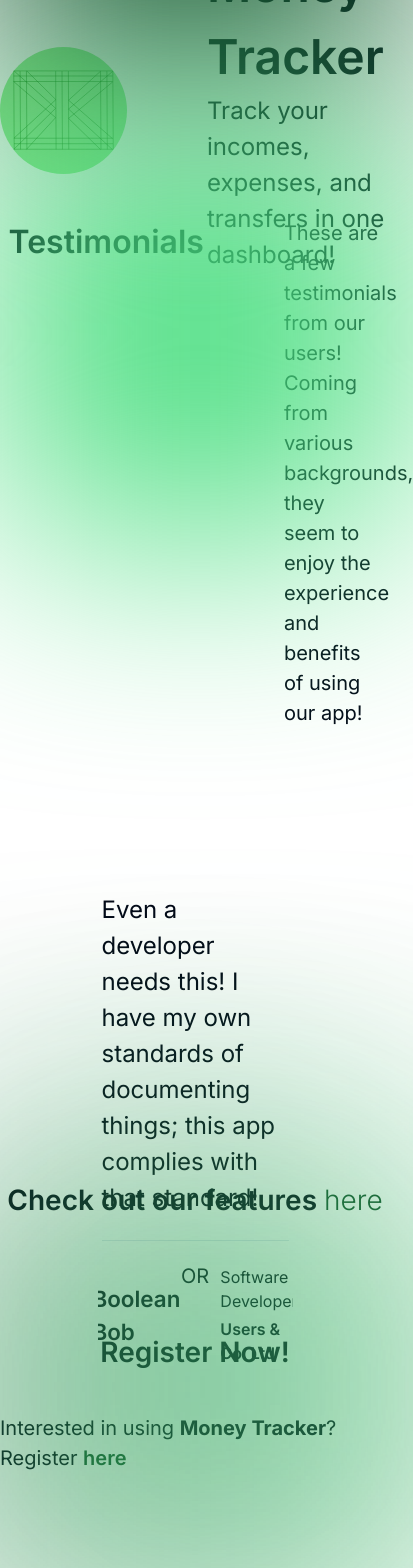
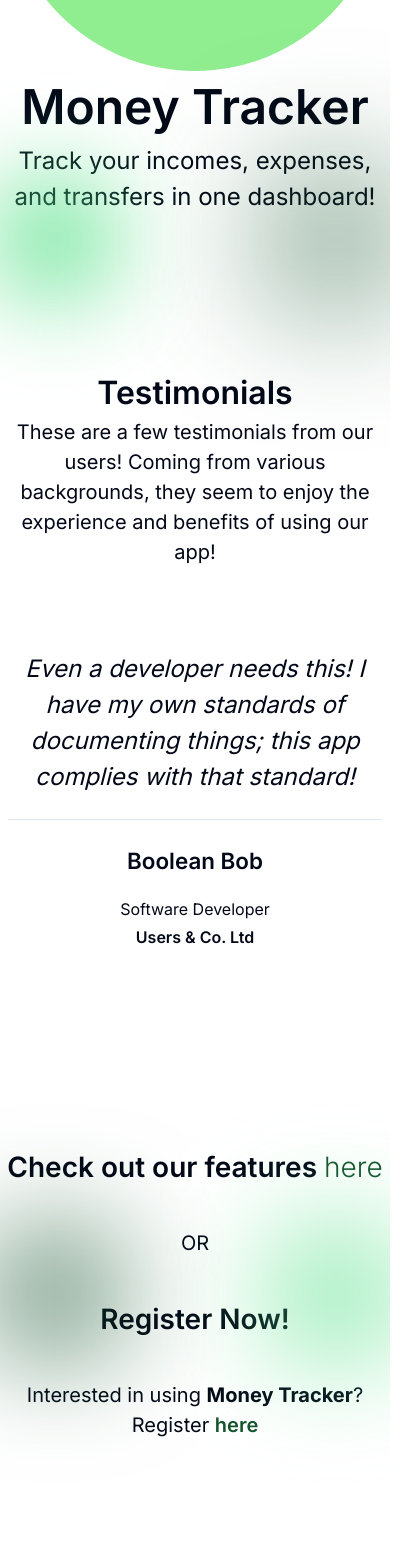
Before and after one commit to wisnudwg/next-money-tracker-site, a Next.js app: page / in a window 390 px wide. Shown: the part 420-1988 px from the top of the page, 413 px wide, since content can reach past the window. Built offline with nearby package versions, Linux system fonts and the light colour scheme.

Commit message:
refactored homepage to be mobile friendly

```diff
--- a/app/page.tsx
+++ b/app/page.tsx
@@ -5,7 +5,7 @@ import TestimonialCarousel from "@/components/client/testimonial-carousel";
 
 export default function Home() {
   return (
-    <section>
+    <section className="px-1 lg:px-0">
       <HeroSection />
       <Testimonials />
       <CTA />
@@ -21,12 +21,12 @@ function HeroSection() {
 
 function Testimonials() {
   return(
-    <div className="flex flex-col gap-40 items-center justify-center h-[50vh] my-20">
-      <div className="flex gap-20">
+    <div className="lg:flex flex-col gap-40 items-center justify-center h-[50vh] my-20">
+      <div className="text-center lg:text-left lg:flex gap-20">
         <h2 className="font-semibold text-[2rem]">Testimonials</h2>
-        <p className="w-[25vw] text-[1.25rem]">These are a few testimonials from our users! Coming from various backgrounds, they seem to enjoy the experience and benefits of using our app!</p>
+        <p className="text-[1.25rem] lg:w-[25vw]">These are a few testimonials from our users! Coming from various backgrounds, they seem to enjoy the experience and benefits of using our app!</p>
       </div>
-      <div>
+      <div className="my-20 lg:my-0">
         <TestimonialCarousel />
       </div>
     </div>
@@ -35,13 +35,13 @@ function Testimonials() {
 
 function CTA() {
   return(
-    <div className="flex flex-col gap-10 items-center justify-center h-[50vh] my-10 relative">
-      <div className="absolute bottom-0 left-0 bg-green-900 w-[300px] h-[300px] blur-[150px]"></div>
-      <div className="absolute bottom-0 right-0 bg-green-400 w-[300px] h-[300px] blur-[150px]"></div>
-      <h2 className="font-semibold text-[1.75rem]">Check out our features <Link href="/features" className="font-light text-green-900 hover:text-green-400 transition-all ease-in-out duration-200">here</Link></h2>
+    <div className="flex flex-col gap-10 items-center justify-center h-[100vh] lg:h-[50vh] my-10 relative">
+      <div className="absolute bottom-30 lg:bottom-0 left-0 bg-green-900 w-[100px] h-[100px] blur-[60px] lg:w-[300px] lg:h-[300px] lg:blur-[150px]"></div>
+      <div className="absolute bottom-30 lg:bottom-0 right-0 bg-green-400 w-[100px] h-[100px] blur-[60px] lg:w-[300px] lg:h-[300px] lg:blur-[150px]"></div>
+      <h2 className="font-semibold text-[1.75rem] text-center lg:text-left">Check out our features <Link href="/features" className="font-light text-green-900 hover:text-green-400 transition-all ease-in-out duration-200">here</Link></h2>
       <p className="text-[1.25rem]">OR</p>
       <h2 className="font-semibold text-[1.75rem]">Register Now!</h2>
-      <p className="text-[1.25rem]">
+      <p className="text-[1.25rem] text-center lg:text-left">
         Interested in using <b>Money Tracker</b>?
         Register <a href={process.env.APP_REGISTER_URL} target="_blank" className="cursor-pointer font-semibold text-green-900 hover:text-green-400 transition-all ease-in-out duration-200">here</a>
       </p>
--- a/components/client/home-hero-animation.tsx
+++ b/components/client/home-hero-animation.tsx
@@ -17,10 +17,10 @@ export default function HomeHeroAnimation() {
       initial="hidden"
       animate="show"
       transition={{ delay: 0.2 }}
-      className="flex items-center justify-center gap-20 h-screen w-full my-10 relative"
+      className="text-center relative h-[600px] lg:flex items-center justify-center gap-20 lg:h-screen w-full my-10"
     >
-      <div className="absolute top-0 right-0 bg-green-900 w-[400px] h-[400px] blur-[120px] overflow-x-hidden"></div>
-      <div className="absolute bottom-0 left-0 bg-green-400 w-[400px] h-[400px] blur-[120px] overflow-x-hidden"></div>
+      <div className="absolute bottom-0 right-0 bg-green-900 w-[100px] h-[100px] blur-[70px] lg:top-0 lg:w-[400px] lg:h-[400px] lg:blur-[120px]"></div>
+      <div className="absolute bottom-0 left-0 bg-green-400 w-[100px] h-[100px] blur-[50px] lg:w-[400px] lg:h-[400px] lg:blur-[120px]"></div>
       <div>
         <Image src={money_tracker_logo} alt="money_tracker_logo" width={500} height={500} />
       </div>
--- a/components/client/testimonial-carousel.tsx
+++ b/components/client/testimonial-carousel.tsx
@@ -37,7 +37,7 @@ export default function TestimonialCarousel() {
         align: "start",
         loop: true,
       }}
-      className="w-[50vw]"
+      className="lg:w-[50vw]"
       plugins={[
         Autoplay({ delay: 4000 })
       ]}
@@ -46,13 +46,13 @@ export default function TestimonialCarousel() {
         {testimonials.map((item, index) => (
           <CarouselItem key={index} className="">
             <div className="p-1">
-              <p className="text-[1.5rem]">{item.comment}</p>
+              <p className="italic text-center lg:text-left text-[1.5rem]">{item.comment}</p>
               <br />
               <hr />
               <br />
-              <div className="flex items-center justify-center gap-10">
+              <div className="flex items-center justify-center gap-5 flex-col lg:gap-10 lg:flex-row">
                 <div className="font-semibold text-[1.4rem]">{item.name}</div>
-                <div className="flex flex-col items-center justify-center gap-1">
+                <div className="flex flex-col items-center gap-1 justify-center">
                   <div>{item.status}</div>
                   <div className="font-semibold">{item.company}</div>
                 </div>
```
